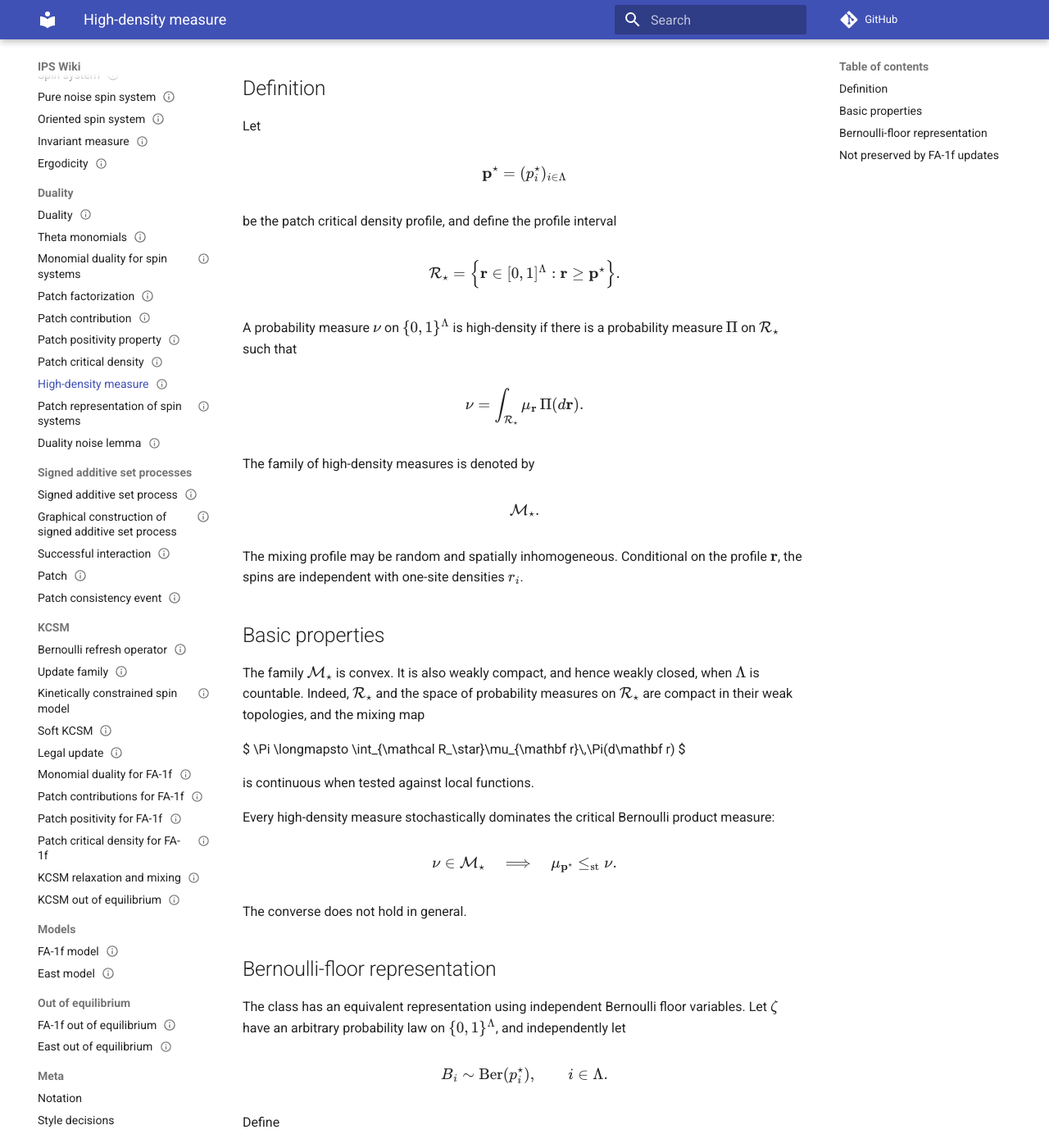
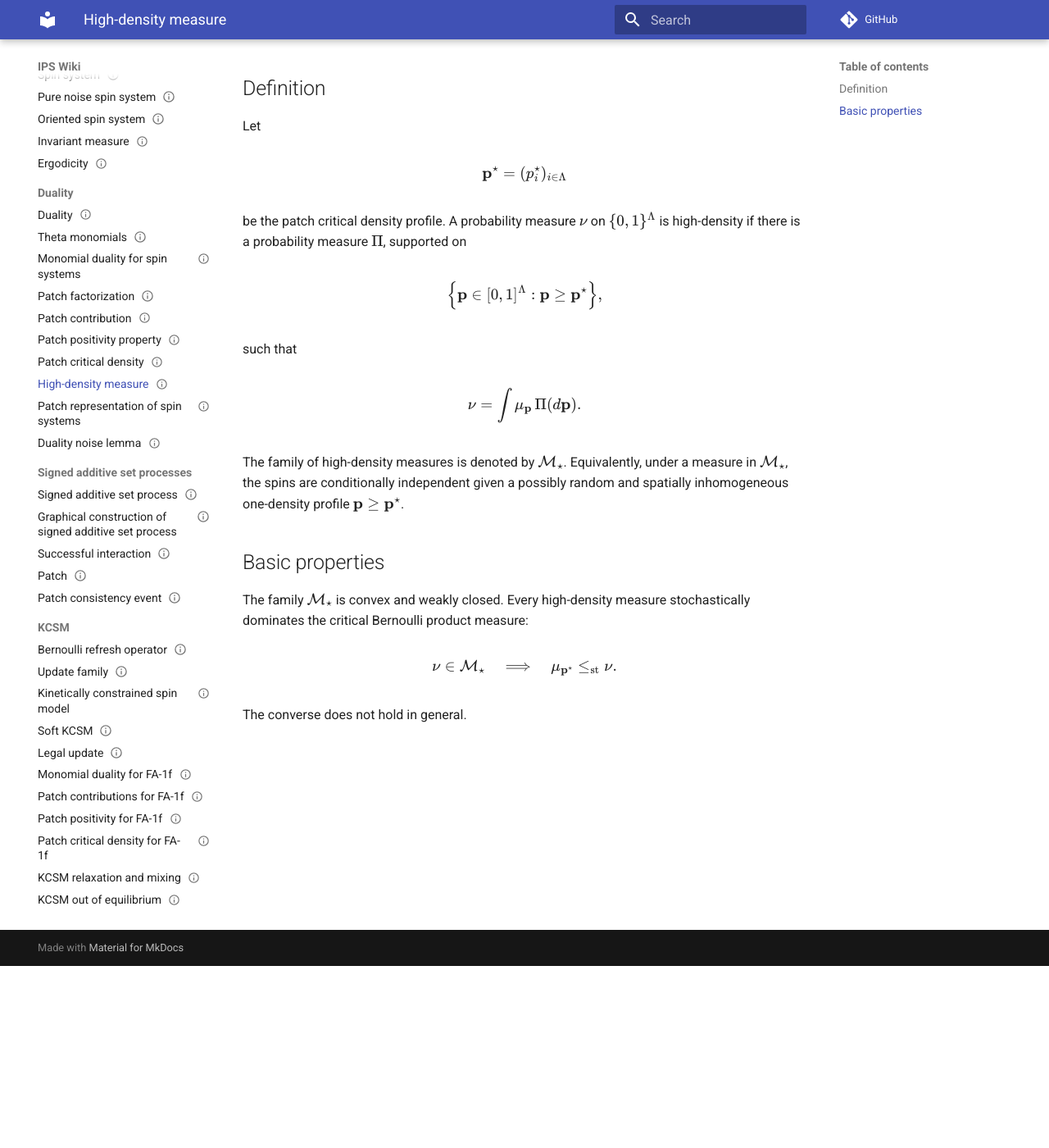
Before and after one commit to maciejgluchowski86-beep/ips-wiki, an MkDocs documentation site: the page built from docs/entries/high-density-measure.md, in a window 1280 px wide and 1400 px high, scrolled down 222 px. Shown: the whole window at 82% size. Built offline with MkDocs 1.6.1 and Material for MkDocs 9.7.7, drawn with Linux system fonts in a browser that asks for light colours; comment, search, counter and statistics services are not loaded; some of the changed text lies outside the part shown.

Commit message:
Simplify high-density measure entry

```diff
--- a/docs/entries/high-density-measure.md
+++ b/docs/entries/high-density-measure.md
@@ -22,47 +21,29 @@ $$
 \mathbf p^\star=(p_i^\star)_{i\in\Lambda}
 $$
 
-be the patch critical density profile, and define the profile interval
+be the patch critical density profile. A probability measure \(\nu\) on \(\{0,1\}^\Lambda\) is high-density if there is a probability measure \(\Pi\), supported on
 
 $$
-\mathcal R_\star
-=
 \left\{
-\mathbf r\in[0,1]^\Lambda:
-\mathbf r\ge\mathbf p^\star
-\right\}.
+\mathbf p\in[0,1]^\Lambda:
+\mathbf p\ge\mathbf p^\star
+\right\},
 $$
 
-A probability measure \(\nu\) on \(\{0,1\}^\Lambda\) is high-density if there is a probability measure \(\Pi\) on \(\mathcal R_\star\) such that
+such that
 
 $$
 \nu
 =
-\int_{\mathcal R_\star}
-\mu_{\mathbf r}\,\Pi(d\mathbf r).
+\int
+\mu_{\mathbf p}\,\Pi(d\mathbf p).
 $$
 
-The family of high-density measures is denoted by
-
-$$
-\mathcal M_\star.
-$$
-
-The mixing profile may be random and spatially inhomogeneous. Conditional on the profile \(\mathbf r\), the spins are independent with one-site densities \(r_i\).
+The family of high-density measures is denoted by \(\mathcal M_\star\). Equivalently, under a measure in \(\mathcal M_\star\), the spins are conditionally independent given a possibly random and spatially inhomogeneous one-density profile \(\mathbf p\ge\mathbf p^\star\).
 
 ## Basic properties
 
-The family \(\mathcal M_\star\) is convex. It is also weakly compact, and hence weakly closed, when \(\Lambda\) is countable. Indeed, \(\mathcal R_\star\) and the space of probability measures on \(\mathcal R_\star\) are compact in their weak topologies, and the mixing map
-
-$
-\Pi
-\longmapsto
-\int_{\mathcal R_\star}\mu_{\mathbf r}\,\Pi(d\mathbf r)
-$
-
-is continuous when tested against local functions.
-
-Every high-density measure stochastically dominates the critical Bernoulli product measure:
+The family \(\mathcal M_\star\) is convex and weakly closed. Every high-density measure stochastically dominates the critical Bernoulli product measure:
 
 $$
 \nu\in\mathcal M_\star
@@ -71,69 +52,3 @@ $$
 $$
 
 The converse does not hold in general.
-
-## Bernoulli-floor representation
-
-The class has an equivalent representation using independent Bernoulli floor variables. Let \(\zeta\) have an arbitrary probability law on \(\{0,1\}^\Lambda\), and independently let
-
-$$
-B_i\sim\operatorname{Ber}(p_i^\star),
-\qquad i\in\Lambda.
-$$
-
-Define
-
-$$
-\xi(i)=\zeta(i)\vee B_i.
-$$
-
-Then the law of \(\xi\) belongs to \(\mathcal M_\star\). Conversely, every measure in \(\mathcal M_\star\) has such a representation.
-
-For the forward direction, conditional on \(\zeta\), the spins are independent with profile
-
-$$
-r_i(\zeta)
-=
-p_i^\star+(1-p_i^\star)\zeta(i)
-\ge p_i^\star.
-$$
-
-For the converse, conditional on a profile \(\mathbf r\ge\mathbf p^\star\), independently choose \(\zeta(i)\) with density
-
-$$
-\frac{r_i-p_i^\star}{1-p_i^\star}
-$$
-
-when \(p_i^\star<1\), and then apply the Bernoulli floor. The resulting spin at \(i\) has density \(r_i\).
-
-## Not preserved by FA-1f updates
-
-The class \(\mathcal M_\star\) need not be preserved by the spin-system semigroup. In particular, it is not preserved by the hard [FA-1f model](fa-1f-model.md).
-
-Let \(p\in(0,1)\) be the FA-1f one-density, let \(q=1-p\), and consider the two-vertex graph. The [FA-1f patch critical density](patch-critical-density-for-fa-1f.md) is \(p^\star=p\). Start from the product measure with profile \((p,1)\), which belongs to \(\mathcal M_\star\), and perform one attempted FA-1f update at the second site. The resulting law is
-
-$$
-\nu'(00)=q^2,
-\qquad
-\nu'(01)=pq,
-\qquad
-\nu'(10)=0,
-\qquad
-\nu'(11)=p.
-$$
-
-Every \(\nu\in\mathcal M_\star\) on these two sites satisfies
-
-$$
-q\nu(10)-p\nu(00)\ge0,
-$$
-
-because for each product component with profile \((r_1,r_2)\ge(p,p)\),
-
-$$
-q\mu_{\mathbf r}(10)-p\mu_{\mathbf r}(00)
-=
-(1-r_2)(r_1-p)\ge0.
-$$
-
-For \(\nu'\), the left-hand side is \(-pq^2<0\). Thus \(\nu'\notin\mathcal M_\star\).
```
Also changed, not shown: other parts of docs/entries/high-density-measure.md (+0 -1 lines).
